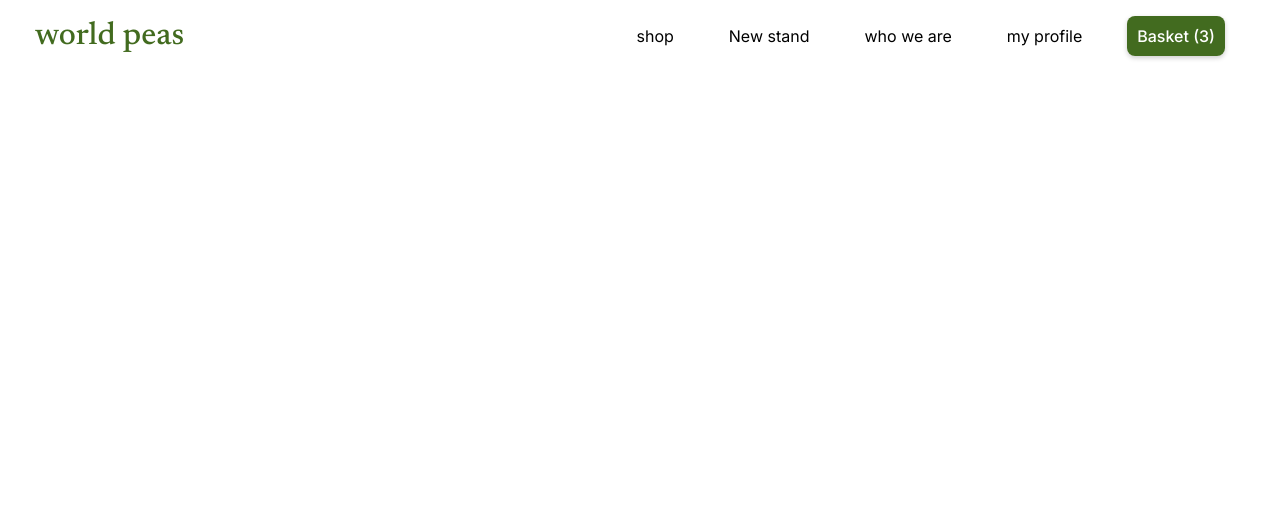
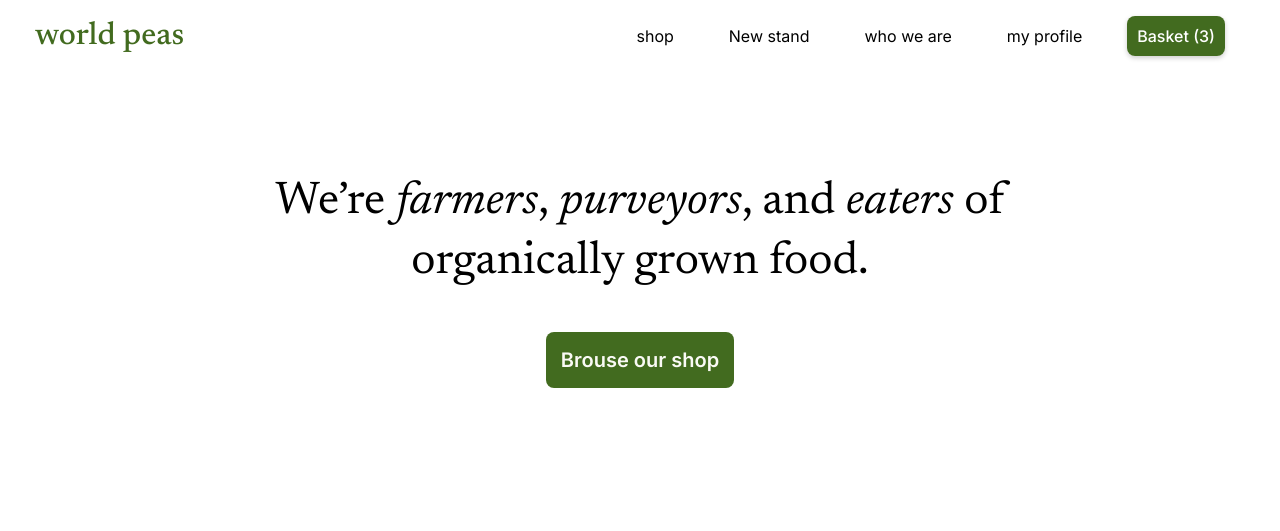
Before and after one commit to hagarsaeed25/World-Peas, a plain HTML site: page index.html in a window 1280 px wide. Drawn offline with Linux system fonts and the light colour scheme.

Commit message:
Add:Hero Section

```diff
--- a/assets/styles/main.css
+++ b/assets/styles/main.css
@@ -25,3 +25,37 @@ a{
   --white: white;
   --black: black;
 }
+.hero .container{
+  display: flex;
+  align-items: center;
+  justify-content: center;
+  flex-direction: column;
+}
+.hero h1{
+font-family: "Newsreader" , serif;
+text-align: center;
+font-weight: 400;
+font-size: 46px;
+line-height:60px;
+letter-spacing: -2%;
+
+
+
+}
+.hero .btn{
+    display: block;
+    width: fit-content;
+    padding: 15px;
+    font-family: "Inter", sans-serif;
+    font-weight: 600;
+    font-size: 20px;
+    line-height: 26px;
+    color:var(--cream);
+    background-color: var(--green);
+    border-radius: 8px;
+    margin: 40px auto;
+}
+.hero .btn:hover{
+    background-color: #2b4712;
+    transition: all 0.3s ease;
+}
--- a/index.html
+++ b/index.html
@@ -28,6 +28,13 @@
         </nav>
     </div>
     </header>
+    <section class="hero">
+        <div class="container">
+        <h1>    We’re <i>farmers</i>,<i> purveyors</i>, and  <i>eaters</i> of <br />
+            organically grown food.</h1>
+            <a href="#" class="btn">Brouse our shop</a>
+        </div>
+    </section>
 
 </body>
 </html>
```
